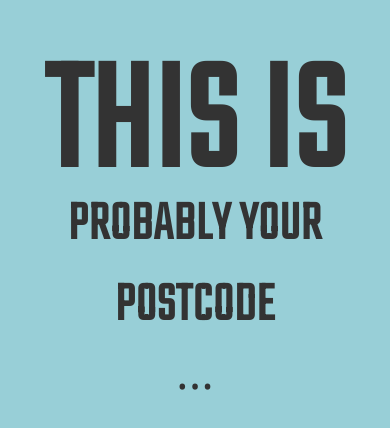
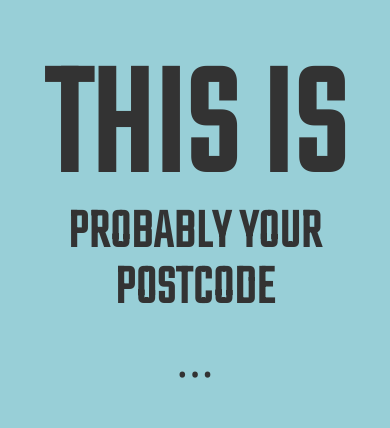
Before and after one commit to mledwards/this-is-probably-your-postcode, a website: page index.html in a window 390 px wide. Shown: the part 188-616 px from the top of the page. Drawn offline with nearby package versions, Linux system fonts and the light colour scheme.

Commit message:
Tweaking sizes for mobile

```diff
--- a/main.css
+++ b/main.css
@@ -32,10 +32,12 @@ h1, h2 {
 h1 {
   font-size: 10rem;
   line-height: 7rem;
-
+  margin-bottom: 1rem;
 }
 h2 {
   font-size: 3.5rem;
+  line-height: 3.5rem;
+  margin-bottom: 0.5rem;
 }
 h3 {
   font-size: 1rem;
@@ -92,5 +94,4 @@ hr {
 
 #postcode {
   font-size: 3rem;
-  line-height: 3rem;
 }
```
